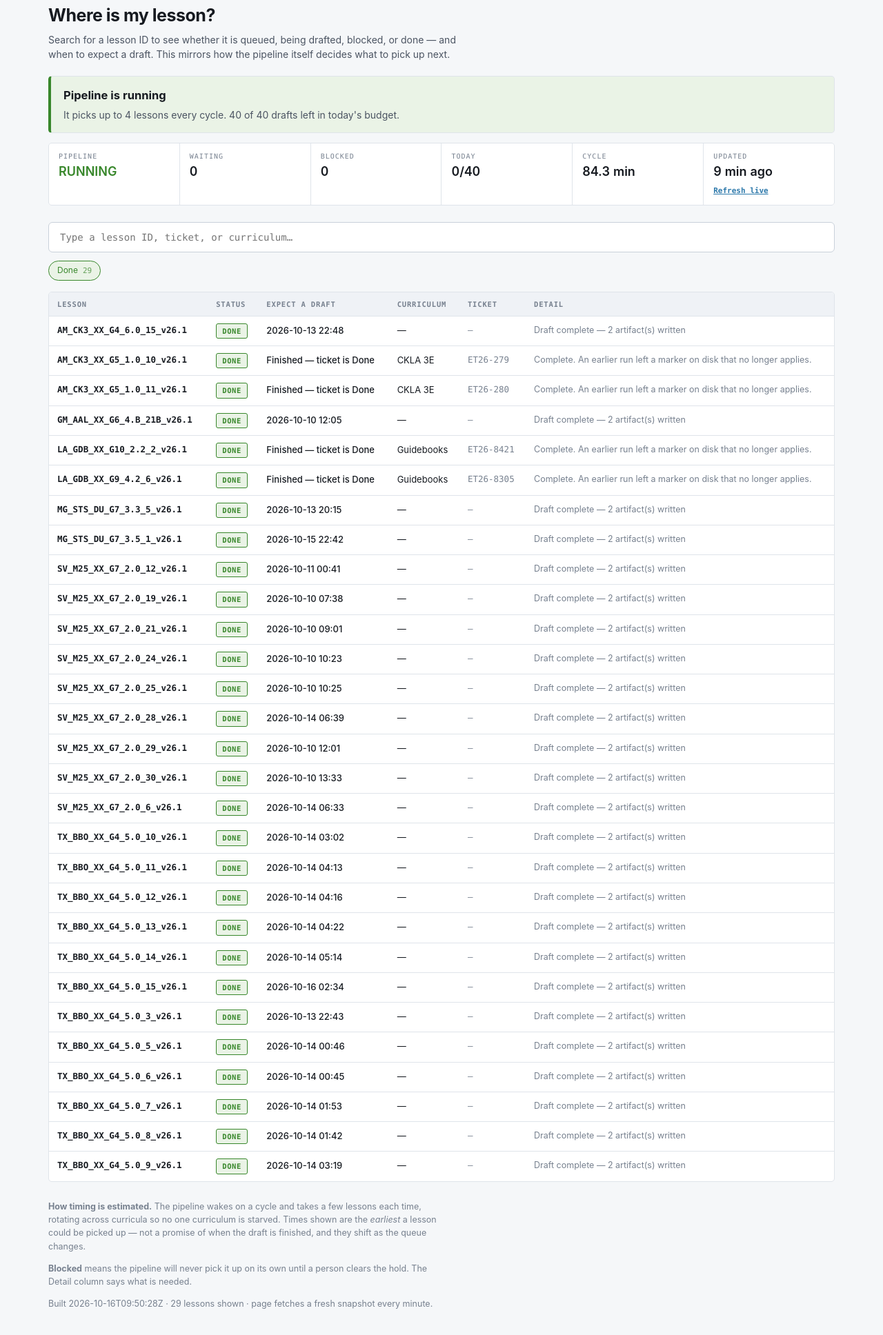
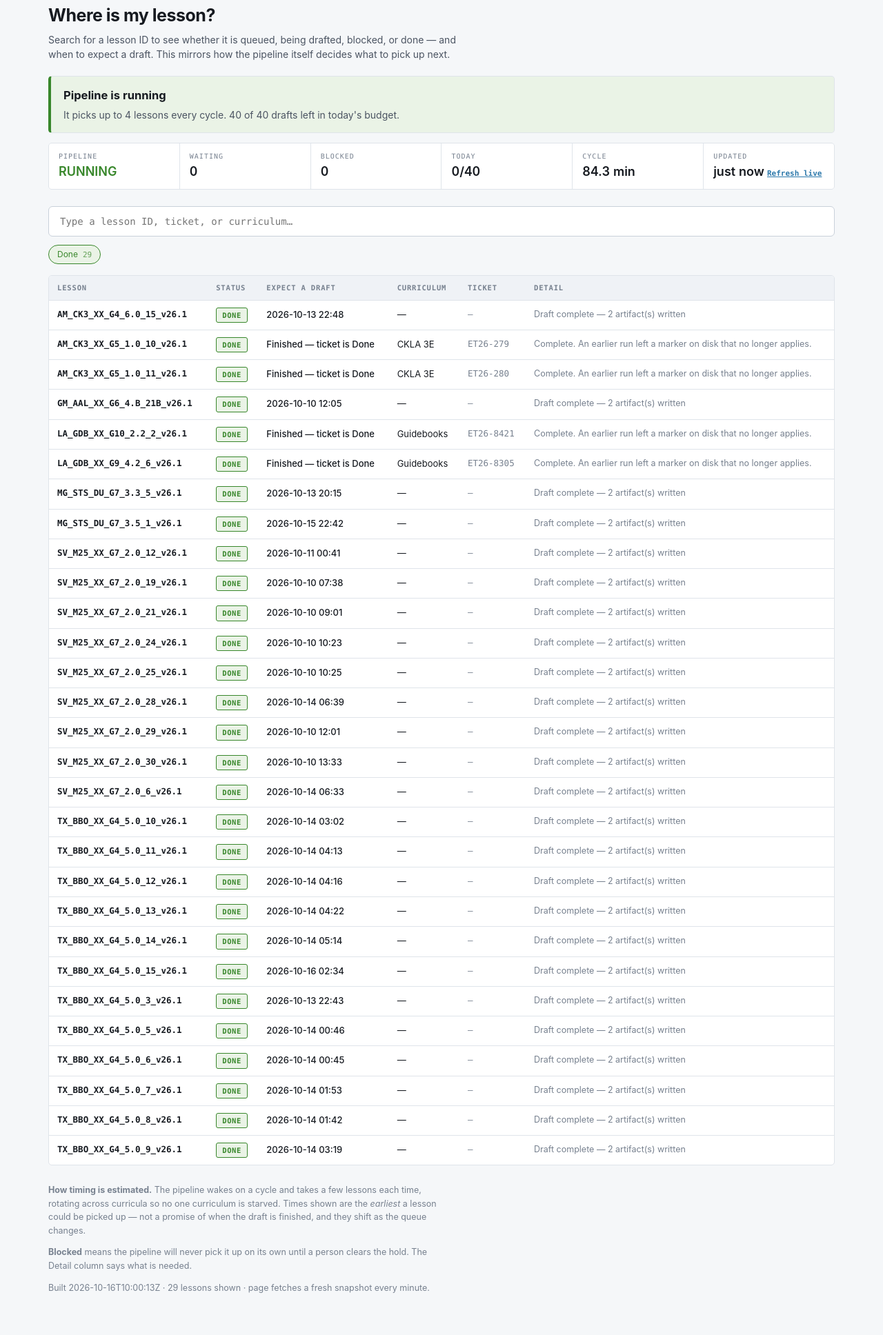
Before and after one commit to coursemojo/activityQueueBoard, a plain HTML site: page index.html in a window 1280 px wide. Shown: the part 52-1988 px from the top of the page at 69% size. Drawn offline with Linux system fonts and the light colour scheme.

Commit message:
Queue board: 2026-10-16 06:00:06

```diff
--- a/index.html
+++ b/index.html
@@ -125,7 +125,7 @@ footer code { font-family:var(--mono); font-size:11.5px; }
   <div class="f"><span>Blocked</span><strong>0</strong></div>
   <div class="f"><span>Today</span><strong>0/40</strong></div>
   <div class="f"><span>Cycle</span><strong>84.3 min</strong></div>
-  <div class="f"><span>Updated</span><strong id="age">2026-10-16 09:50</strong>
+  <div class="f"><span>Updated</span><strong id="age">2026-10-16 10:00</strong>
     <button class="refresh-live" id="refresh-live" type="button">Refresh live</button></div>
 </div>
 
@@ -150,7 +150,7 @@ footer code { font-family:var(--mono); font-size:11.5px; }
   when the draft is finished, and they shift as the queue changes.</p>
   <p><strong>Blocked</strong> means the pipeline will never pick it up on its own until a
   person clears the hold. The Detail column says what is needed.</p>
-  <p>Built <span id="built">2026-10-16T09:50:28Z</span> · 29 lessons shown ·
+  <p>Built <span id="built">2026-10-16T10:00:13Z</span> · 29 lessons shown ·
   page fetches a fresh snapshot every minute.</p>
 </footer>
 </div>
```
